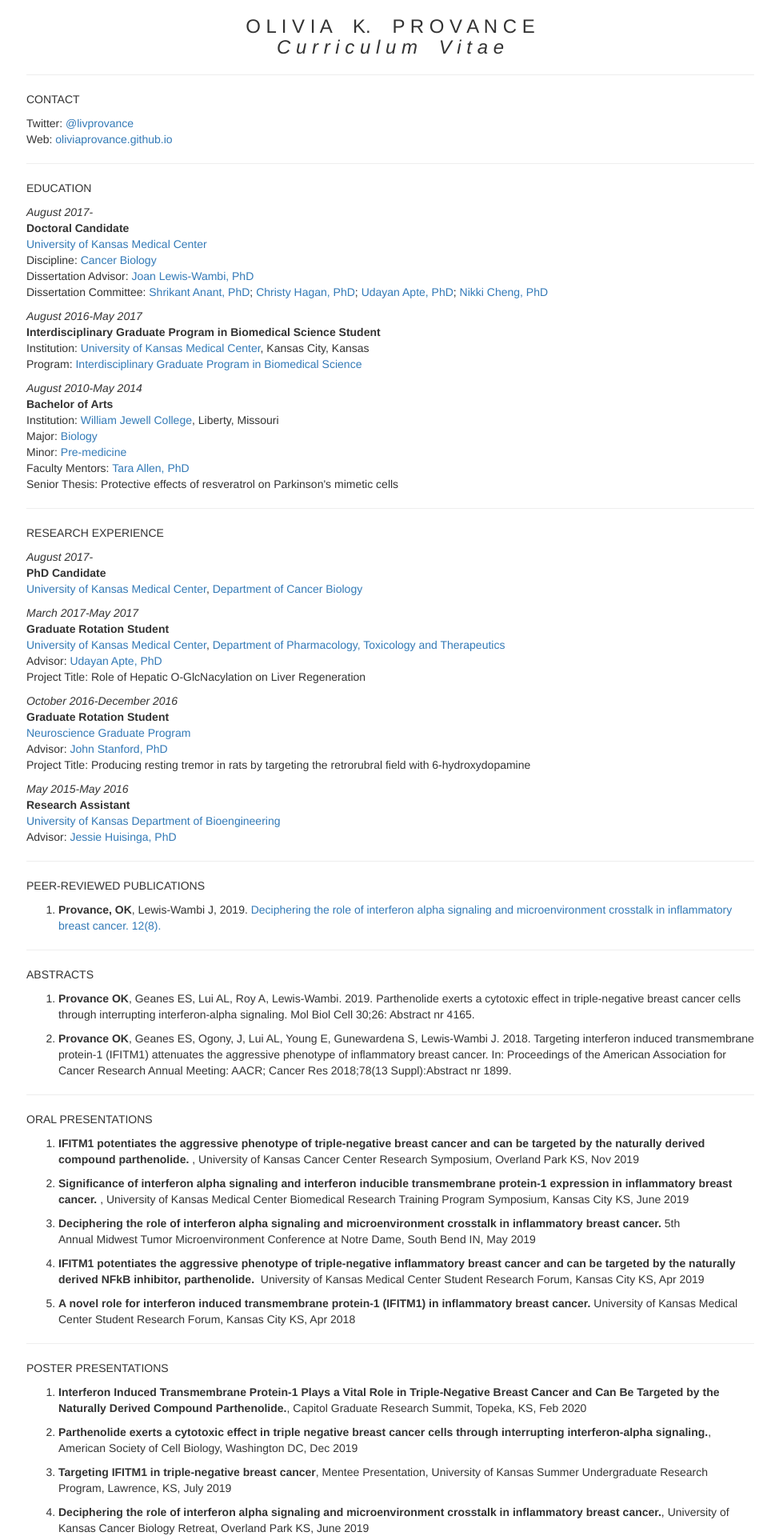
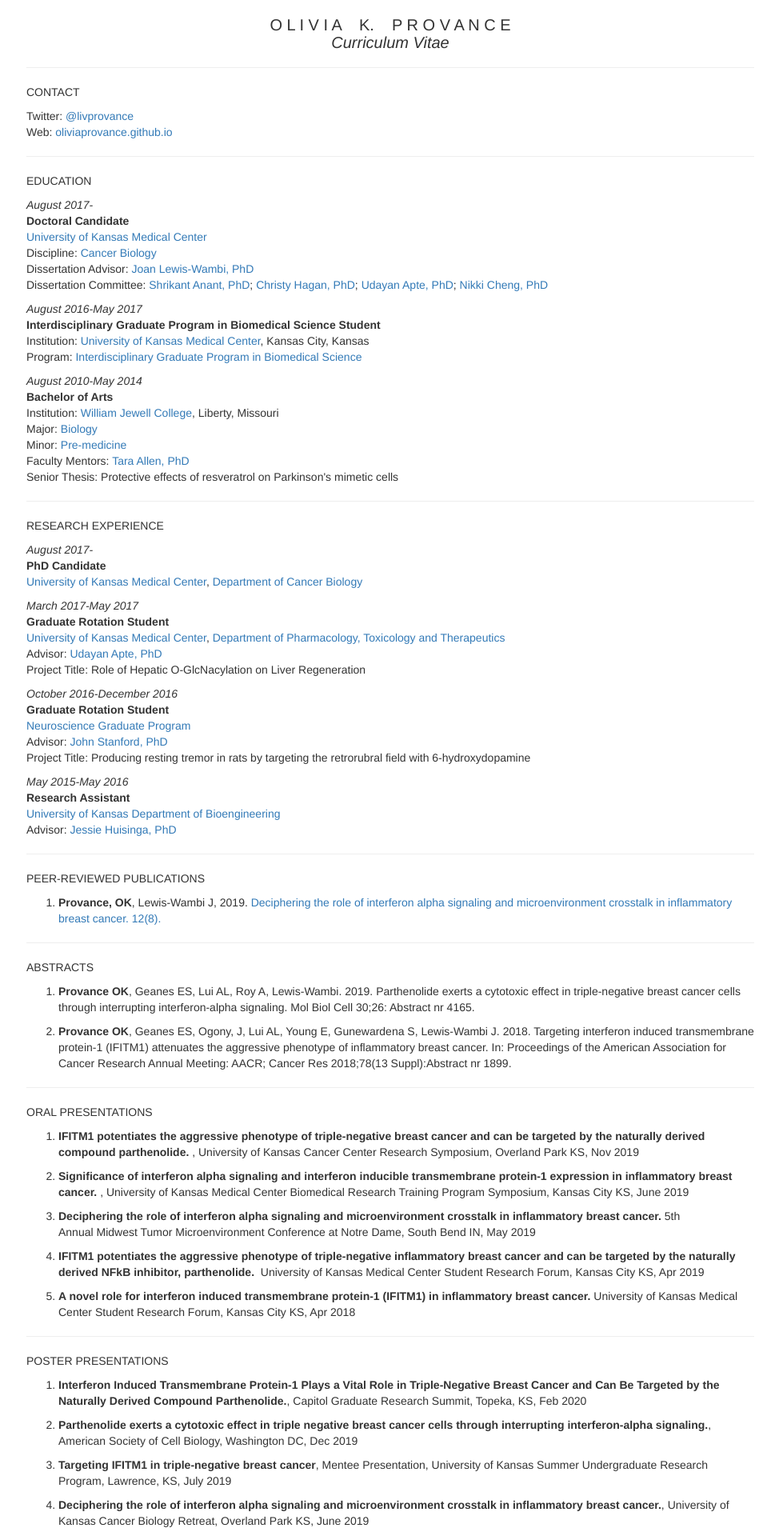
Before and after one commit to livprovance/oliviaprovance.github.io, a Jekyll site: the page CV/index.html, which Jekyll copies as it is, in a window 1280 px wide. Shown: the top 1920 px of the page at 80% size, without its empty margins (152-1126 px from the left). Built offline with Jekyll 4.4.1, drawn with Linux system fonts in a browser that asks for light colours.

Commit message:
Update index.html

```diff
--- a/CV/index.html
+++ b/CV/index.html
@@ -228,10 +228,10 @@ if (window.hljs) {
 
 <style type="text/css">
 h1 {
-  font-size: 24px;
+  font-size: 20px;
 }
 h1.title {
-  font-size: 24px;
+  font-size: 20px;
 }
 h2 {
   font-size: 30px;
@@ -373,8 +373,8 @@ summary {
 
 <center>
 <h1 class="title toc-ignore"> O L I V I A &nbsp;&nbsp; K. &nbsp;&nbsp; P R O V A N C E
-<p><em>C u r r i c u l u m &nbsp;&nbsp; V i t a e</em></h1>
-  </center>
+<p><em>Curriculum Vitae</em></h5>
+</center>
 
 </div>
 
```
